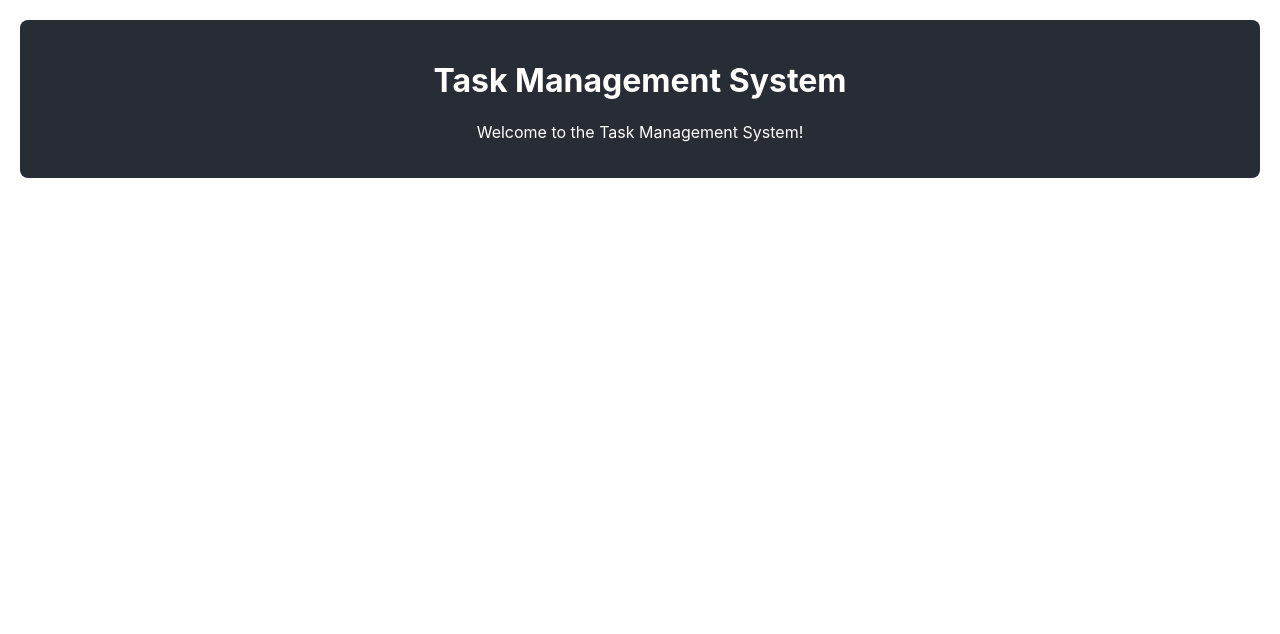
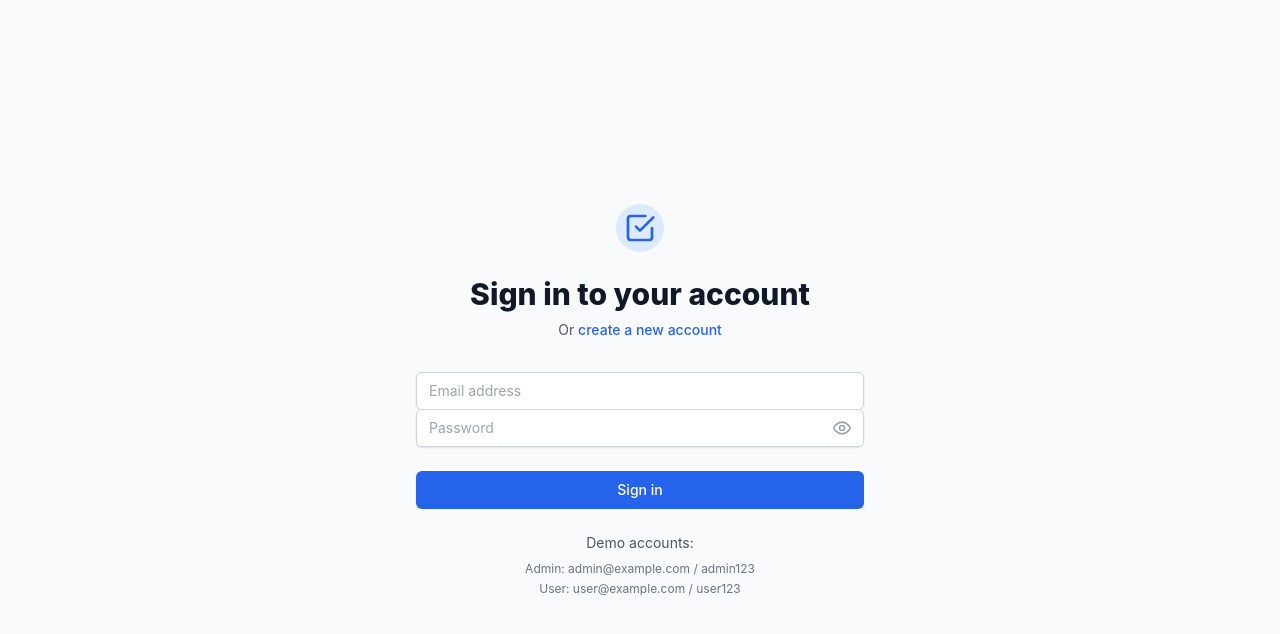
Before and after one commit to yashkumarsingh-dev/taskmanagment, a React (Create React App) app in the folder frontend/: page /login in a window 1280 px wide. Shown: the top 634 px of the page. Built offline with nearby package versions, Linux system fonts and the light colour scheme; no server answers; the HTML template or start-up script is replaced by a standard one.

Commit message:
Restore full Task Management System functionality

```diff
--- a/frontend/src/App.js
+++ b/frontend/src/App.js
@@ -1,13 +1,92 @@
-import React from "react";
+import React, { useEffect } from "react";
+import { Routes, Route, Navigate } from "react-router-dom";
+import { useDispatch, useSelector } from "react-redux";
+import { getCurrentUser } from "./store/slices/authSlice";
+import { toast } from "react-hot-toast";
+
+// Components
+import Layout from "./components/Layout";
+import Login from "./pages/Login";
+import Register from "./pages/Register";
+import Dashboard from "./pages/Dashboard";
+import TaskList from "./pages/TaskList";
+import TaskDetail from "./pages/TaskDetail";
+import TaskForm from "./pages/TaskForm";
+import UserManagement from "./pages/UserManagement";
+import ProtectedRoute from "./components/ProtectedRoute";
+import AdminRoute from "./components/AdminRoute";
 
 function App() {
+  const dispatch = useDispatch();
+  const { isAuthenticated, loading, error } = useSelector(
+    (state) => state.auth
+  );
+
+  useEffect(() => {
+    if (localStorage.getItem("token")) {
+      dispatch(getCurrentUser());
+    }
+  }, [dispatch]);
+
+  useEffect(() => {
+    if (error) {
+      toast.error(error);
+    }
+  }, [error]);
+
+  if (loading) {
+    return (
+      <div className="min-h-screen flex items-center justify-center">
+        <div className="animate-spin rounded-full h-32 w-32 border-b-2 border-primary-600"></div>
+      </div>
+    );
+  }
+
   return (
-    <div className="App">
-      <header className="App-header">
-        <h1>Task Management System</h1>
-        <p>Welcome to the Task Management System!</p>
-      </header>
-    </div>
+    <Routes>
+      {/* Public routes */}
+      <Route
+        path="/login"
+        element={
+          isAuthenticated ? <Navigate to="/dashboard" replace /> : <Login />
+        }
+      />
+      <Route
+        path="/register"
+        element={
+          isAuthenticated ? <Navigate to="/dashboard" replace /> : <Register />
+        }
+      />
+
+      {/* Protected routes */}
+      <Route
+        path="/"
+        element={
+          <ProtectedRoute>
+            <Layout />
+          </ProtectedRoute>
+        }>
+        <Route index element={<Navigate to="/dashboard" replace />} />
+        <Route path="dashboard" element={<Dashboard />} />
+        <Route path="tasks" element={<TaskList />} />
+        <Route path="tasks/new" element={<TaskForm />} />
+        <Route path="tasks/:id" element={<TaskDetail />} />
+        <Route path="tasks/:id/edit" element={<TaskForm />} />
+
+        {/* Admin routes */}
+        <Route
+          path="users"
+          element={
+            <AdminRoute>
+              <UserManagement />
+            </AdminRoute>
+          }
+        />
+      </Route>
+
+      {/* Catch all route */}
+      <Route path="*" element={<Navigate to="/dashboard" replace />} />
+    </Routes>
   );
 }
 
--- a/frontend/src/index.css
+++ b/frontend/src/index.css
@@ -1,20 +1,67 @@
-body {
-  margin: 0;
-  font-family: -apple-system, BlinkMacSystemFont, "Segoe UI", "Roboto", "Oxygen",
-    "Ubuntu", "Cantarell", "Fira Sans", "Droid Sans", "Helvetica Neue",
-    sans-serif;
-  -webkit-font-smoothing: antialiased;
-  -moz-osx-font-smoothing: grayscale;
+@tailwind base;
+@tailwind components;
+@tailwind utilities;
+
+@layer base {
+  html {
+    font-family: "Inter", system-ui, sans-serif;
+  }
+
+  body {
+    @apply bg-gray-50 text-gray-900;
+  }
 }
 
-.App {
-  text-align: center;
-  padding: 20px;
+@layer components {
+  .btn {
+    @apply inline-flex items-center justify-center px-4 py-2 border border-transparent text-sm font-medium rounded-md shadow-sm focus:outline-none focus:ring-2 focus:ring-offset-2 transition-colors duration-200;
+  }
+
+  .btn-primary {
+    @apply btn bg-primary-600 text-white hover:bg-primary-700 focus:ring-primary-500;
+  }
+
+  .btn-secondary {
+    @apply btn bg-white text-gray-700 border-gray-300 hover:bg-gray-50 focus:ring-primary-500;
+  }
+
+  .btn-danger {
+    @apply btn bg-red-600 text-white hover:bg-red-700 focus:ring-red-500;
+  }
+
+  .input {
+    @apply block w-full px-3 py-2 border border-gray-300 rounded-md shadow-sm placeholder-gray-400 focus:outline-none focus:ring-primary-500 focus:border-primary-500 sm:text-sm;
+  }
+
+  .card {
+    @apply bg-white overflow-hidden shadow rounded-lg;
+  }
+
+  .card-header {
+    @apply px-4 py-5 sm:px-6 border-b border-gray-200;
+  }
+
+  .card-body {
+    @apply px-4 py-5 sm:p-6;
+  }
+
+  .badge {
+    @apply inline-flex items-center px-2.5 py-0.5 rounded-full text-xs font-medium;
+  }
+
+  .badge-success {
+    @apply badge bg-green-100 text-green-800;
+  }
+
+  .badge-warning {
+    @apply badge bg-yellow-100 text-yellow-800;
+  }
+
+  .badge-danger {
+    @apply badge bg-red-100 text-red-800;
+  }
+
+  .badge-info {
+    @apply badge bg-blue-100 text-blue-800;
+  }
 }
-
-.App-header {
-  background-color: #282c34;
-  padding: 20px;
-  color: white;
-  border-radius: 8px;
-}
--- a/frontend/src/index.js
+++ b/frontend/src/index.js
@@ -1,11 +1,43 @@
 import React from "react";
 import ReactDOM from "react-dom/client";
+import { Provider } from "react-redux";
+import { BrowserRouter } from "react-router-dom";
+import { Toaster } from "react-hot-toast";
 import "./index.css";
 import App from "./App";
+import { store } from "./store";
 
 const root = ReactDOM.createRoot(document.getElementById("root"));
 root.render(
   <React.StrictMode>
-    <App />
+    <Provider store={store}>
+      <BrowserRouter>
+        <App />
+        <Toaster
+          position="top-right"
+          toastOptions={{
+            duration: 4000,
+            style: {
+              background: "#363636",
+              color: "#fff",
+            },
+            success: {
+              duration: 3000,
+              iconTheme: {
+                primary: "#10b981",
+                secondary: "#fff",
+              },
+            },
+            error: {
+              duration: 5000,
+              iconTheme: {
+                primary: "#ef4444",
+                secondary: "#fff",
+              },
+            },
+          }}
+        />
+      </BrowserRouter>
+    </Provider>
   </React.StrictMode>
 );
```
Also changed, not shown: frontend/package.json (+24 -2 lines).
